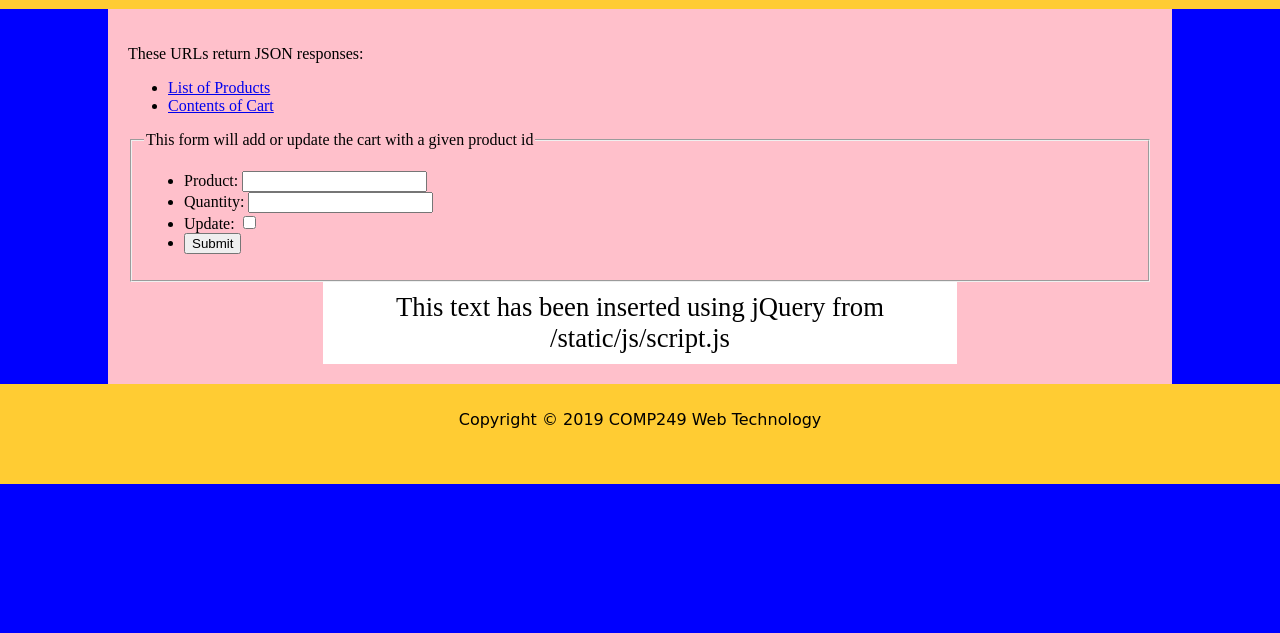
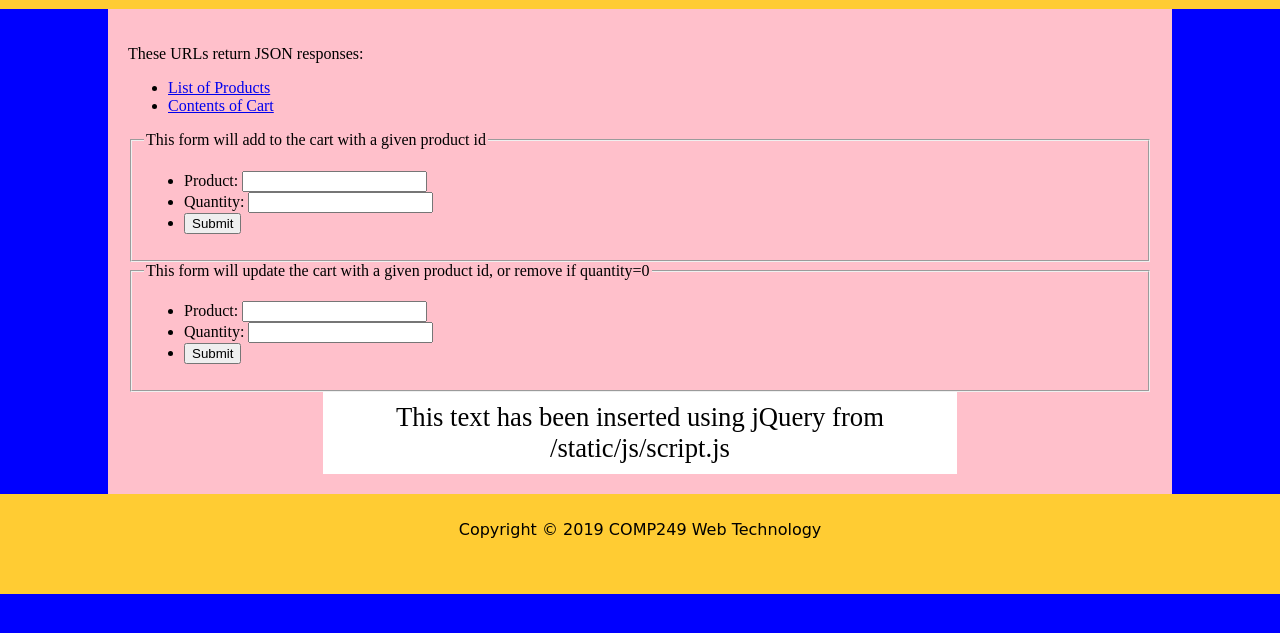
Before and after one commit to stevecassidy/comp249-2019-jstore-starter, a plain HTML site: page views/index.html in a window 1280 px wide. Shown: the part 91-724 px from the top of the page. Drawn offline with Linux system fonts and the light colour scheme.

Commit message:
Add seperate forms to demo index.html to show add vs update behaviour on cart.

```diff
--- a/views/index.html
+++ b/views/index.html
@@ -23,17 +23,27 @@
 
         <form action="/cart" method="post">
             <fieldset>
-                <legend>This form will add or update the cart with a given product id</legend>
+                <legend>This form will add to the cart with a given product id</legend>
                 <ul>
                     <li>Product: <input type="number" name="productid"></li>
                     <li>Quantity: <input type="number" name="quantity"></li>
-                    <li>Update: <input type="checkbox" name="update" value="1"></li>
                     <li><input type="submit"></li>
                 </ul>
+                <input type="hidden" name="update" value="0">
             </fieldset>
         </form>
 
-
+        <form action="/cart" method="post">
+            <fieldset>
+                <legend>This form will update the cart with a given product id, or remove if quantity=0</legend>
+                <ul>
+                    <li>Product: <input type="number" name="productid"></li>
+                    <li>Quantity: <input type="number" name="quantity"></li>
+                    <li><input type="submit"></li>
+                </ul>
+                <input type="hidden" name="update" value="1">
+            </fieldset>
+        </form>
 
      <div id="message"></div>
 
```
Also changed, not shown: 1 other file.
